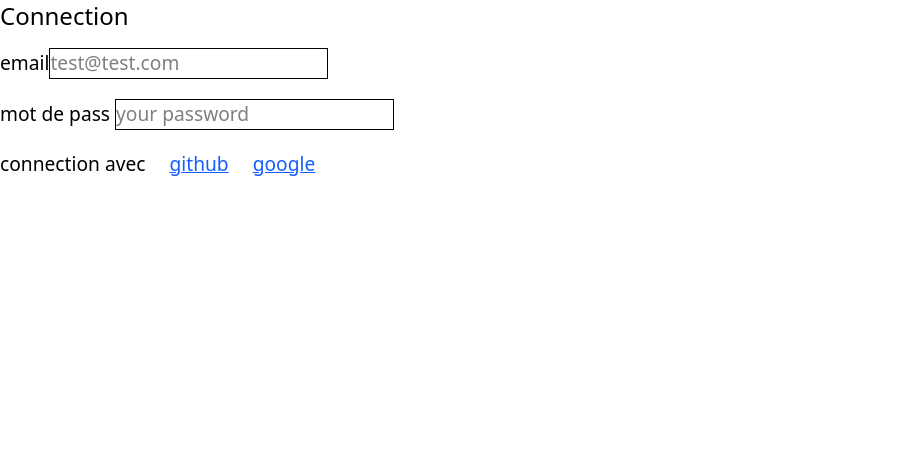
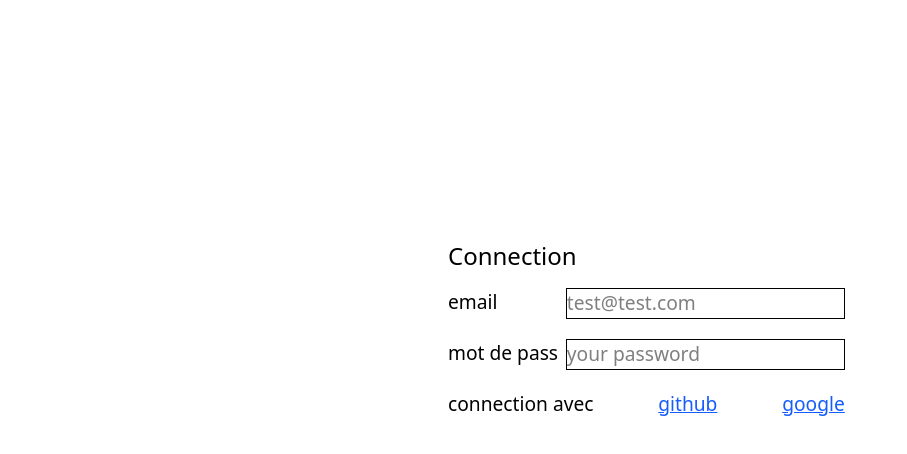
Before and after one commit to mysteriou13/expense-track, a Next.js app: page / in a window 1280 px wide. Shown: the top 454 px of the page, without its empty margins (0-907 px from the left). Built offline with nearby package versions, Linux system fonts and the light colour scheme; no server answers.

Commit message:
center formconnection

```diff
--- a/src/app/components/fromConnection/fromConnection.tsx
+++ b/src/app/components/fromConnection/fromConnection.tsx
@@ -2,11 +2,11 @@
 import { signIn } from "next-auth/react";
 export default function FromConnection() {
   return (
-    <div>
+    <div className="relative left-[35vw] top-[30vh]  w-[31vw] h-[60%]">
       <form>
         <h1 className="text-2xl mb-4"> Connection</h1>
         <div className="grid gap-5 text-[1.2em]">
-          <div>
+          <div className="flex justify-between">
             <label> email</label>
             <input
               className="border-black"
@@ -15,7 +15,7 @@
               placeholder="test@test.com"
             />
           </div>
-          <div>
+          <div className="flex justify-between">
             <label> mot de pass </label>
             <input
               className="border-black"
@@ -24,7 +24,7 @@
               placeholder="your password"
             />
           </div>
-          <div className="flex gap-6">
+          <div className="flex justify-between">
             connection avec
             <div
               className=" text-blue-600 underline hover:cursor-pointer"
@@ -36,7 +36,6 @@
               className=" text-blue-600 underline hover:cursor-pointer"
               onClick={() => signIn("google")}
             >
-
               google
             </div>
           </div>
```
